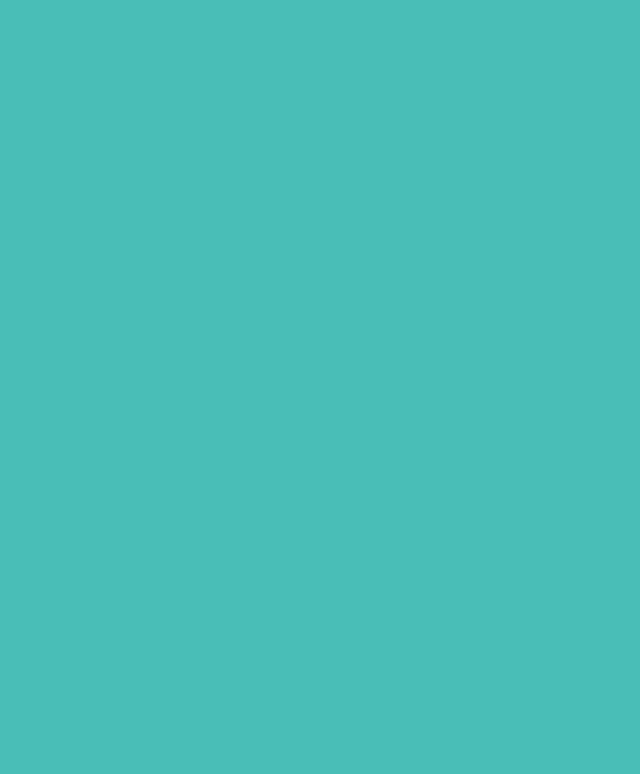
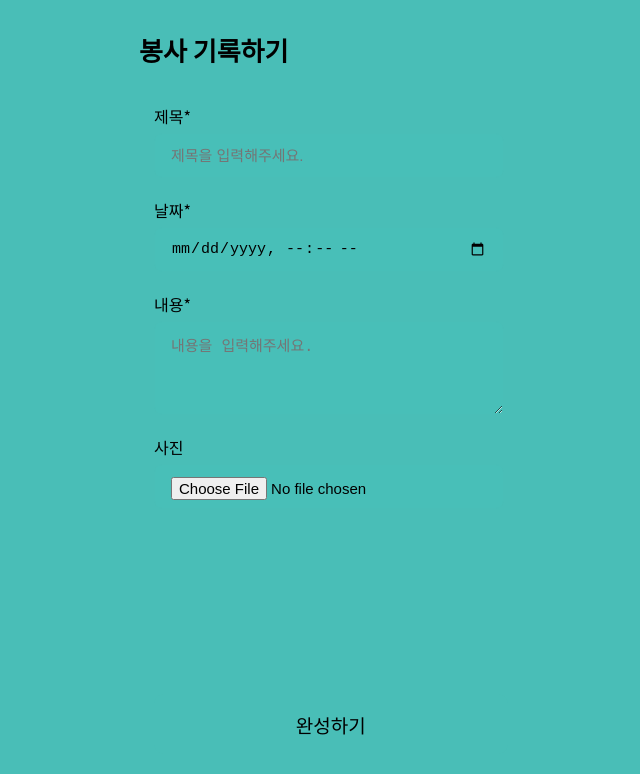
Before and after one commit to GDSC-snowflowerthon/Snowcare-team06-web, a React (Vite) app: page /record in a window 1280 px wide. Before the commit this address had no page. Shown: the top 774 px of the page, without its empty margins (311-951 px from the left). Built offline with nearby package versions, Linux system fonts and the light colour scheme.

Commit message:
feat : 봉사 기록하기 페이지 레이아웃 수정

```diff
--- a/src/pages/MyPage/Recording/Record.css
+++ b/src/pages/MyPage/Recording/Record.css
@@ -1,41 +1,55 @@
 input[type="text"],
 input[type="datetime-local"],
 input[type="file"] {
-  width: 330px;
+  width: 350px;
+  height: 45px;
   padding: 12px 16px ;
   background: rgba(73, 190, 183, 0.16);
   border: 1px solid #49BEB7;
   border-radius: 8px;
   box-sizing: border-box;
   margin-bottom: 10px;
+  font-size: 15px;
 }
 
+
 textarea {
-  width: 330px;
+  width: 350px;
   padding: 12px 16px ;
   background: rgba(73, 190, 183, 0.16);
   border: 1px solid #49BEB7;
   border-radius: 8px;
   box-sizing: border-box;
   margin-bottom: 10px;
-
+  font-size: 15px;
 }
 .li-style{
   list-style-type: none;
+}
+.record-title{
+  font-size: 26px;
+  color: black;
+  margin-bottom: 20px;
 }
 ul{
   position: relative;
 }
 input[type="submit"]{
   position: absolute;
-  bottom:50px;
+  margin-top: 150px;
+
   display: flex;
   width: 353.654px;
+  height: 60px;
   padding: 17.304px;
   justify-content: center;
   align-items: center;
   border-radius: 9px;
   background: #49BEB7;
+  border: none;
+  margin-left: 15px;
+  font-size: 19px;
+
 }
 .li-style li{
   display: flex;
--- a/src/pages/MyPage/Recording/Record.jsx
+++ b/src/pages/MyPage/Recording/Record.jsx
@@ -8,8 +8,9 @@ export default function Record() {
   return (
     <>
       <div>
-        <h3>봉사 기록하기</h3>
+        <h3 className="record-title">봉사 기록하기</h3>
       </div>
+      <div>
       <ul className="li-style">
         <li>
           <label htmlFor="title">제목*</label>
@@ -36,11 +37,9 @@ export default function Record() {
         </li>
       </ul>
 
-      <div>
         <input
           type="submit"
           value="완성하기"
-
         ></input>
       </div>
     </>
--- a/src/router.jsx
+++ b/src/router.jsx
@@ -3,15 +3,30 @@ import StartPage from "./pages/Start/StartPage";
 import MainPage from "./pages/Main/MainPage";
 import SignupPage from "./pages/Signup/SignupPage";
 import ChatList from "./pages/MyPage/ChatList/ChatList"
+import Like from "./pages/MyPage/LikeList/Like";
+import MyPage from "./pages/MyPage/MyPage/MyPage";
+import Notify from "./pages/MyPage/Notification/Notify";
+import Detail from "./pages/MyPage/RecordDetail/Detail";
+import Record from "./pages/MyPage/Recording/Record";
+import CheckRecord from "./pages/MyPage/CheckRecord/CheckRecord";
+import LCommunity from "./pages/MyPage/LikeCommunity/LCommunity";
 
 const Router = () => {
   return (
     <BrowserRouter>
       <Routes>
-        <Route path="/" element={<ChatList />} />
+
         <Route path="/" element={<StartPage />} />
         <Route path="/signup" element={<SignupPage />} />
         <Route path="/main" element={<MainPage />} />
+        <Route path="/chatlist" element={<ChatList />} />
+        <Route path="/checkrecord" element={<CheckRecord/>} />
+        <Route path="/lcommunity" element={<LCommunity/>} />
+        <Route path="/like" element={<Like/>} />
+        <Route path="/mypage" element={<MyPage/>} />
+        <Route path="/notify" element={<Notify/>} />
+        <Route path="/detail" element={<Detail/>} />
+        <Route path="/record" element={<Record/>} />
 
       </Routes>
     </BrowserRouter>
```
